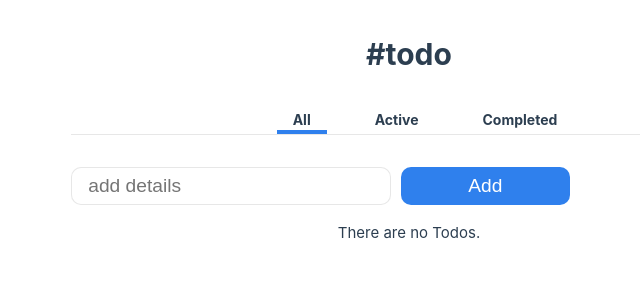
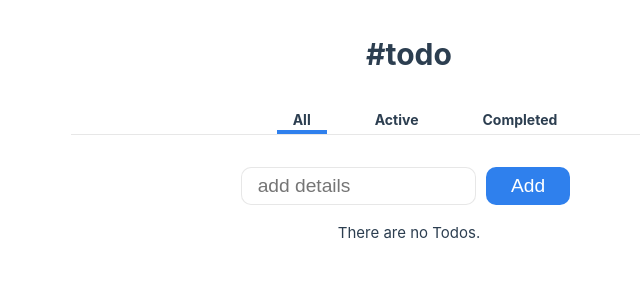
Before and after one commit to JanBergsma/todoApp, a Vue app: page /all in a window 1280 px wide. Shown: the top 300 px of the page, without its empty margins (231-871 px from the left). Built offline with nearby package versions, Linux system fonts and the light colour scheme.

Commit message:
layout unbalenced change

```diff
--- a/src/assets/main.css
+++ b/src/assets/main.css
@@ -9,6 +9,11 @@
   display: grid;
   grid-template-columns: 2fr [center-start] 5fr [center-end] 2fr;
   grid-template-rows: auto;
+}
+
+main {
+  display: grid;
+  justify-content: center;
 }
 
 .center {
```
